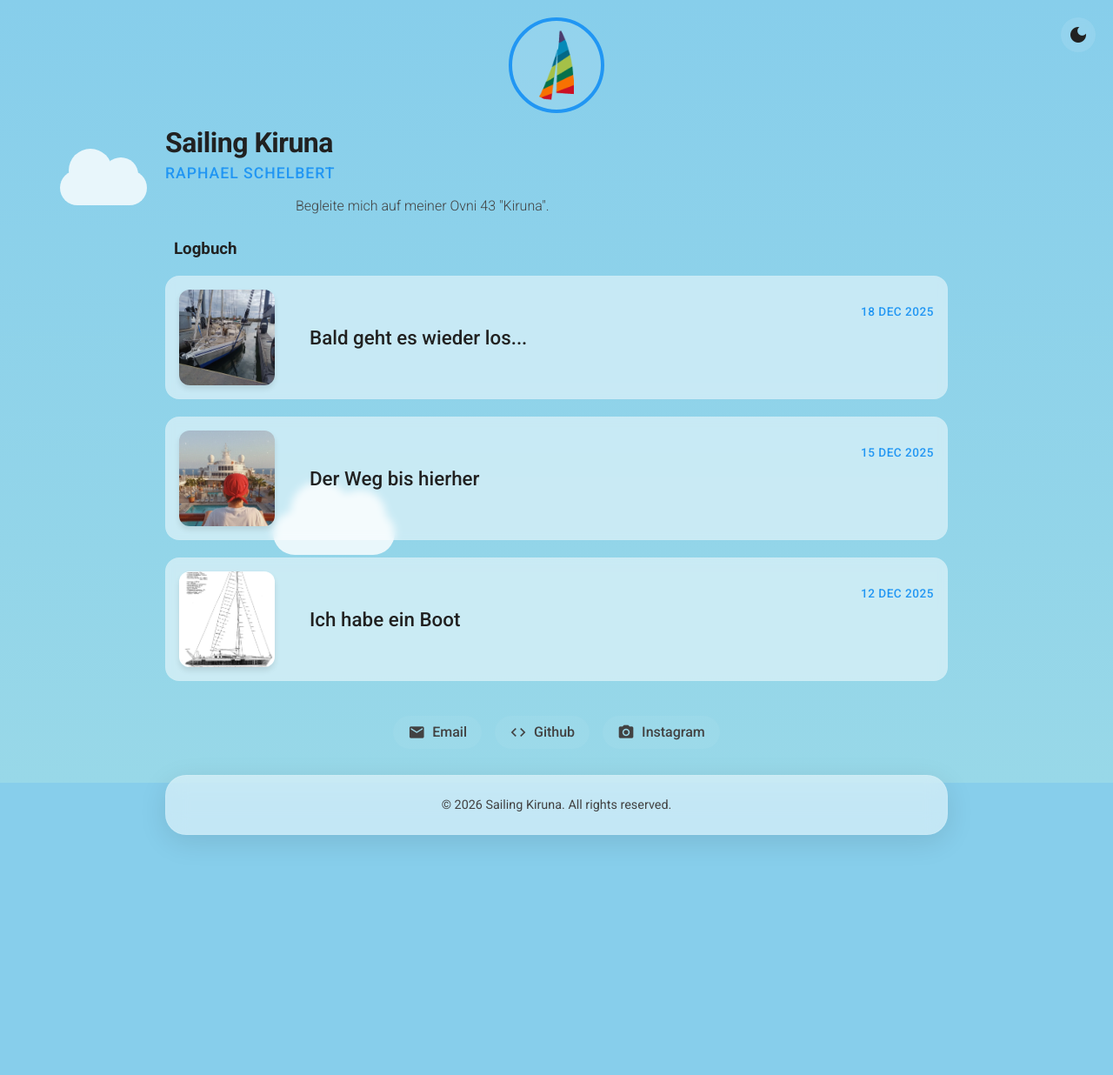
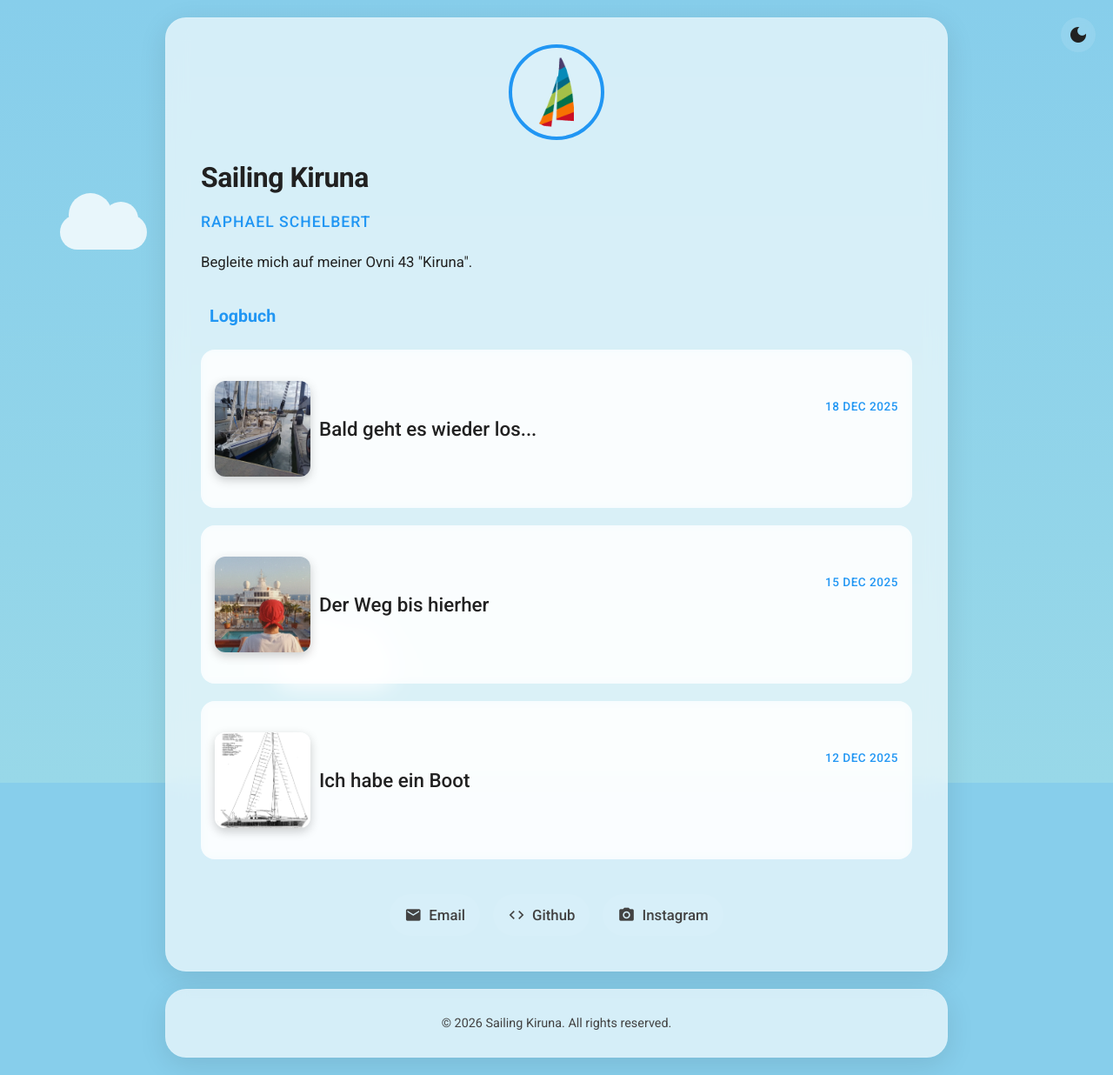
Before and after one commit to relyant/relyant.github.io, a Jekyll site: the page built from index.html, in a window 1280 px wide. Shown: the whole page at 87% size. Built offline with Jekyll 4.4.1, drawn with Linux system fonts in a browser that asks for light colours; before the commit the page ends 980 px from its top, so only the background shows below that.

Commit message:
Update default.html

```diff
--- a/_layouts/default.html
+++ b/_layouts/default.html
@@ -11,8 +11,8 @@
         * { margin: 0; padding: 0; box-sizing: border-box; }
         :root {
             --primary-color: #2196F3;
-            --background-color: #121212;
-            /* More transparent surface for the "Glass" look */
+            /* Slightly Darker background for better contrast */
+            --background-color: #0f0f0f;
             --surface-color: rgba(30, 30, 30, 0.6);
             --text-primary: #FFFFFF;
             --text-secondary: #B3B3B3;
@@ -30,7 +30,7 @@
 
         [data-theme="light"] {
             --background-color: #87CEEB;
-            --surface-color: rgba(255, 255, 255, 0.5);
+            --surface-color: rgba(255, 255, 255, 0.65);
             --text-primary: #212121;
             --text-secondary: #424242;
             --shadow: 0 8px 32px rgba(0, 0, 0, 0.1);
@@ -77,13 +77,13 @@
             max-width: 900px;
             display: flex;
             flex-direction: column;
-            gap: 20px; /* Space between Header, Content and Footer */
+            gap: 20px;
         }
 
-        /* The Glass Card Style (Repeated for Header and Footer) */
+        /* The Glass Card Style */
         .glass-panel {
             background: var(--surface-color);
-            padding: 25px 40px;
+            padding: 30px 40px;
             border-radius: 24px;
             box-shadow: var(--shadow);
             text-align: center;
@@ -93,18 +93,44 @@
             transition: var(--transition);
         }
 
+        /* --- POST CONTENT STYLES (Added to fix broken blog view) --- */
+        .post-container {
+            text-align: left; /* Align text left for reading */
+            line-height: 1.8;
+            font-size: 1.05rem;
+        }
+
+        .post-container img {
+            max-width: 100%;
+            height: auto;
+            border-radius: 12px;
+            margin: 20px 0;
+            box-shadow: 0 4px 12px rgba(0,0,0,0.2);
+        }
+
+        .post-container h2, .post-container h3 {
+            margin-top: 30px;
+            margin-bottom: 15px;
+            color: var(--primary-color);
+        }
+
+        .post-container p { margin-bottom: 20px; }
+
+        /* Double Image Fix attempt: If the post layout renders a featured image,
+           and the first element in content is also that image, try to hide it. */
+        .post-featured-image + .post-container img:first-child {
+            display: none;
+        }
+
         /* --- HEADER PROFILE SECTION --- */
         .profile-image { width: 110px; height: 110px; border-radius: 50%; margin: 0 auto 15px; border: 4px solid var(--primary-color); overflow: hidden; display: flex; justify-content: center; align-items: center; background-color: rgba(255,255,255,0.1); }
         .profile-image img { width: 100%; height: 100%; object-fit: cover; }
         h1 { font-size: 2rem; margin-bottom: 6px; font-weight: 700; letter-spacing: -0.5px; }
         .subtitle { color: var(--primary-color); font-weight: 500; font-size: 1.1rem; margin-bottom: 15px; text-transform: uppercase; letter-spacing: 1px; }
-        .description { color: var(--text-secondary); line-height: 1.6; margin-bottom: 25px; font-weight: 300; max-width: 600px; margin-left: auto; margin-right: auto; }
 
-        /* --- CONTACT BUTTONS (Flow Animation) --- */
         .contact-info { display: flex; justify-content: center; gap: 15px; flex-wrap: wrap; margin-bottom: 10px; }
-
         .contact-item {
-            position: relative; /* Essential for the ::before element */
+            position: relative;
             display: flex;
             align-items: center;
             color: var(--text-secondary);
@@ -114,42 +140,39 @@
             background: rgba(255, 255, 255, 0.05);
             font-weight: 500;
             border: 1px solid transparent;
-            overflow: hidden; /* Clips the sliding color */
+            overflow: hidden;
             transition: transform 0.2s ease, color 0.3s ease;
             z-index: 1;
         }
-
         .contact-item .material-icons { font-size: 20px; position: relative; z-index: 2; }
         .contact-item span:not(.material-icons) { margin-left: 8px; position: relative; z-index: 2; }
-
-        /* The Sliding Color Layer */
         .contact-item::before {
-            content: "";
-            position: absolute;
-            top: 0; left: 0; bottom: 0; right: 0;
-            opacity: 1;
-            transform: scaleX(0); /* Start hidden width-wise */
-            transform-origin: right; /* Grow from right */
+            content: ""; position: absolute; top: 0; left: 0; bottom: 0; right: 0;
+            opacity: 1; transform: scaleX(0); transform-origin: right;
             transition: transform 0.4s cubic-bezier(0.2, 0.8, 0.2, 1);
             z-index: 1;
         }
+        .contact-item:hover { color: white; transform: translateY(-3px); }
+        .contact-item:hover::before { transform: scaleX(1); transform-origin: right; }
 
-        .contact-item:hover { color: white; transform: translateY(-3px); }
-        .contact-item:hover::before { transform: scaleX(1); transform-origin: right; /* Keep right origin for flow in */ }
-
-        /* Rainbow Colors for Buttons (Applying to ::before) */
+        /* Rainbow Colors for Buttons */
         .contact-item:nth-child(6n+1)::before { background: var(--logo-1); }
         .contact-item:nth-child(6n+2)::before { background: var(--logo-2); }
         .contact-item:nth-child(6n+3)::before { background: var(--logo-3); }
-        .contact-item:nth-child(6n+4)::before { background: var(--logo-4); }
-        .contact-item:nth-child(6n+5)::before { background: var(--logo-5); }
-        .contact-item:nth-child(6n+6)::before { background: var(--logo-6); }
 
         /* --- THEME TOGGLE --- */
         .theme-toggle { position: absolute; top: 20px; right: 20px; background: rgba(255, 255, 255, 0.1); border: none; color: var(--text-primary); width: 40px; height: 40px; border-radius: 50%; cursor: pointer; display: flex; align-items: center; justify-content: center; backdrop-filter: blur(5px); transition: 0.3s; z-index: 100; }
         .theme-toggle:hover { background: rgba(255, 255, 255, 0.2); transform: rotate(15deg); }
 
-        /* --- BLOG LIST (NO CARD WRAPPER) --- */
+        /* --- BLOG LIST & ANIMATION --- */
+
+        /* 1. Define the Moving Gradient Animation */
+        @keyframes blogGradient {
+            0% { background-position: 0% 50%; }
+            50% { background-position: 100% 50%; }
+            100% { background-position: 0% 50%; }
+        }
+
         .blog-list { width: 100%; }
 
         .blog-row {
@@ -165,12 +187,11 @@
             text-decoration: none;
             color: var(--text-primary);
             border: 1px solid rgba(255, 255, 255, 0.05);
-            overflow: hidden; /* Handle the flow animation */
+            overflow: hidden;
             transition: transform 0.3s ease;
             z-index: 1;
         }
 
-        /* The Sliding Color Layer for Blogs */
         .blog-row::before {
             content: "";
             position: absolute;
@@ -178,7 +199,7 @@
             transform: scaleX(0);
             transform-origin: right center;
             transition: transform 0.4s cubic-bezier(0.2, 0.8, 0.2, 1);
-            z-index: -1; /* Behind text */
+            z-index: -1;
         }
 
         .blog-row:hover {
@@ -186,7 +207,7 @@
             box-shadow: 0 10px 24px rgba(0, 0, 0, 0.35);
             border-color: rgba(255, 255, 255, 0.4);
 
-            /* Full card gradient using logo colors */
+            /* 2. Apply Moving Gradient */
             background-image: linear-gradient(
                 135deg,
                 var(--logo-1),
@@ -196,12 +217,12 @@
                 var(--logo-5),
                 var(--logo-6)
             );
-            background-size: 200% 200%;
-            animation: blogGradient 6s ease infinite;
+            background-size: 300% 300%; /* Make background larger so it can move */
+            animation: blogGradient 4s ease infinite; /* Apply the animation */
             color: #ffffff;
         }
 
-        /* Rainbow Colors for Blog Rows */
+        /* Rainbow Colors for Blog Rows default slide-in */
         .blog-row:nth-child(6n+1)::before { background: var(--logo-1); }
         .blog-row:nth-child(6n+2)::before { background: var(--logo-2); }
         .blog-row:nth-child(6n+3)::before { background: var(--logo-3); }
@@ -209,21 +230,9 @@
         .blog-row:nth-child(6n+5)::before { background: var(--logo-5); }
         .blog-row:nth-child(6n+6)::before { background: var(--logo-6); }
 
-        /* Thumbnails & Text */
         .blog-thumb { width: 110px; height: 110px; aspect-ratio: 1 / 1; object-fit: cover; border-radius: 12px; margin-right: 30px; flex-shrink: 0; box-shadow: 0 4px 6px rgba(0,0,0,0.1); z-index: 2; position: relative; }
         .blog-details { margin-left: 10px; display: flex; flex-direction: column; text-align: left; flex-grow: 1; position: relative; justify-content: center; min-height: 80px; z-index: 2; }
-
-        .blog-date {
-            font-size: 0.85rem;
-            color: var(--primary-color);
-            font-weight: 500;
-            letter-spacing: 0.5px;
-            position: absolute;
-            top: 2px;
-            right: 0px;
-            text-transform: uppercase;
-            transition: color 0.3s ease;
-        }
+        .blog-date { font-size: 0.85rem; color: var(--primary-color); font-weight: 500; letter-spacing: 0.5px; position: absolute; top: 2px; right: 0px; text-transform: uppercase; transition: color 0.3s ease; }
         .blog-title { font-size: 1.4rem; font-weight: 500; margin: 0; padding-right: 90px; transition: color 0.3s ease; }
 
         /* --- FOOTER --- */
@@ -258,12 +267,18 @@
 
     <div class="container">
 
-        <!-- AREA 2: Main Content (The Blog List) - No Wrapping Card -->
-        <main>
+        <!--
+             Note: If you have a Header/Profile snippet, it usually goes here.
+             If you are on the homepage, the content below will render the blog list.
+             If you are on a post, the content below will render the post.
+        -->
+
+        <!-- CARD: Main Content (Wrapped in glass-panel to fix broken view) -->
+        <main class="glass-panel post-container">
             {{ content }}
         </main>
 
-        <!-- CARD 3: Footer "Island" -->
+        <!-- CARD: Footer -->
         <footer class="glass-panel site-footer">
             <p>&copy; 2026 Sailing Kiruna. All rights reserved.</p>
         </footer>
@@ -271,7 +286,6 @@
     </div>
 
     <script>
-        // JS remains largely the same, logic to generate stars and toggle theme
         const themeToggle = document.getElementById('themeToggle');
         const body = document.body;
         const themeIcon = themeToggle.querySelector('.material-icons');
```
Also changed, not shown: other parts of _layouts/default.html (+0 -1 lines).
